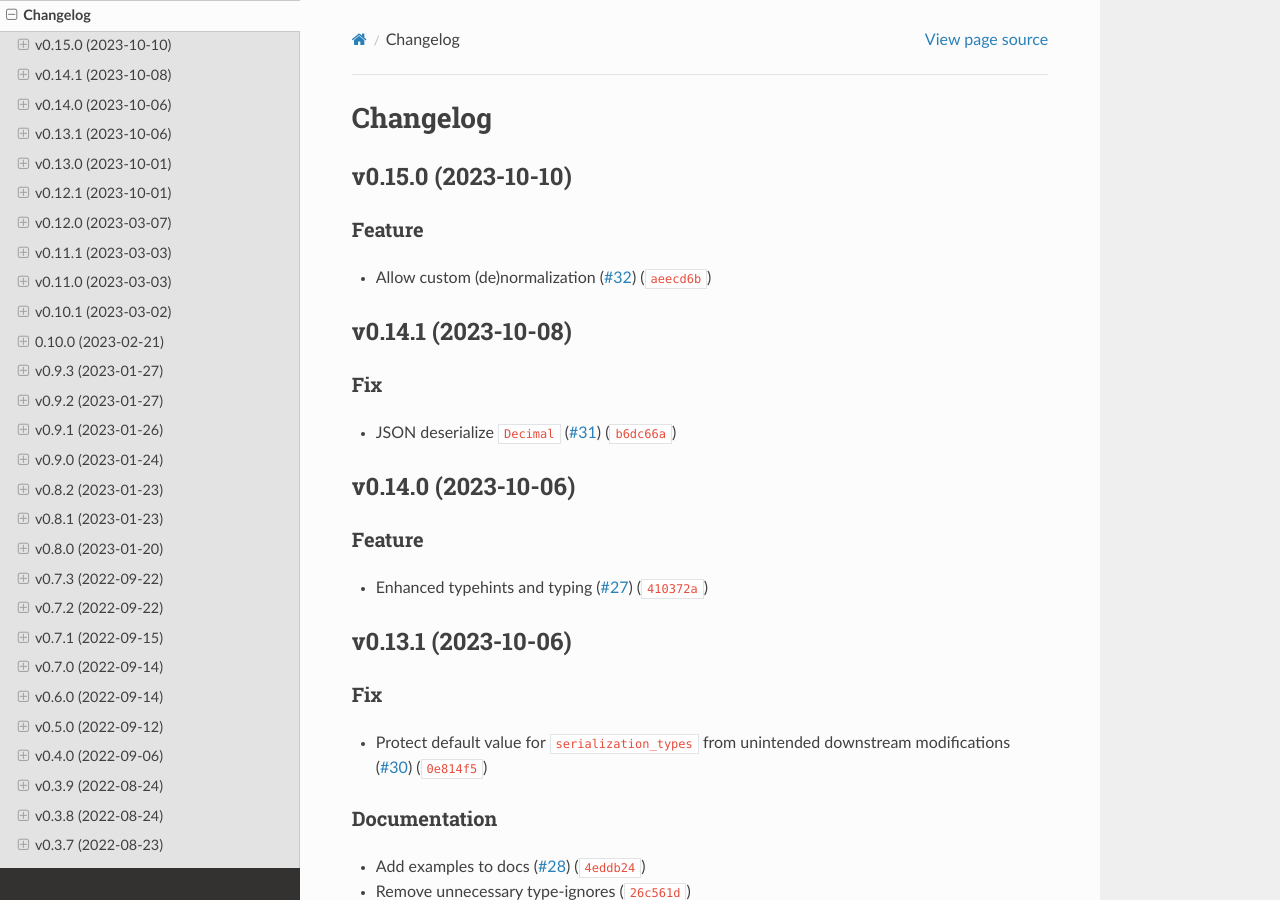
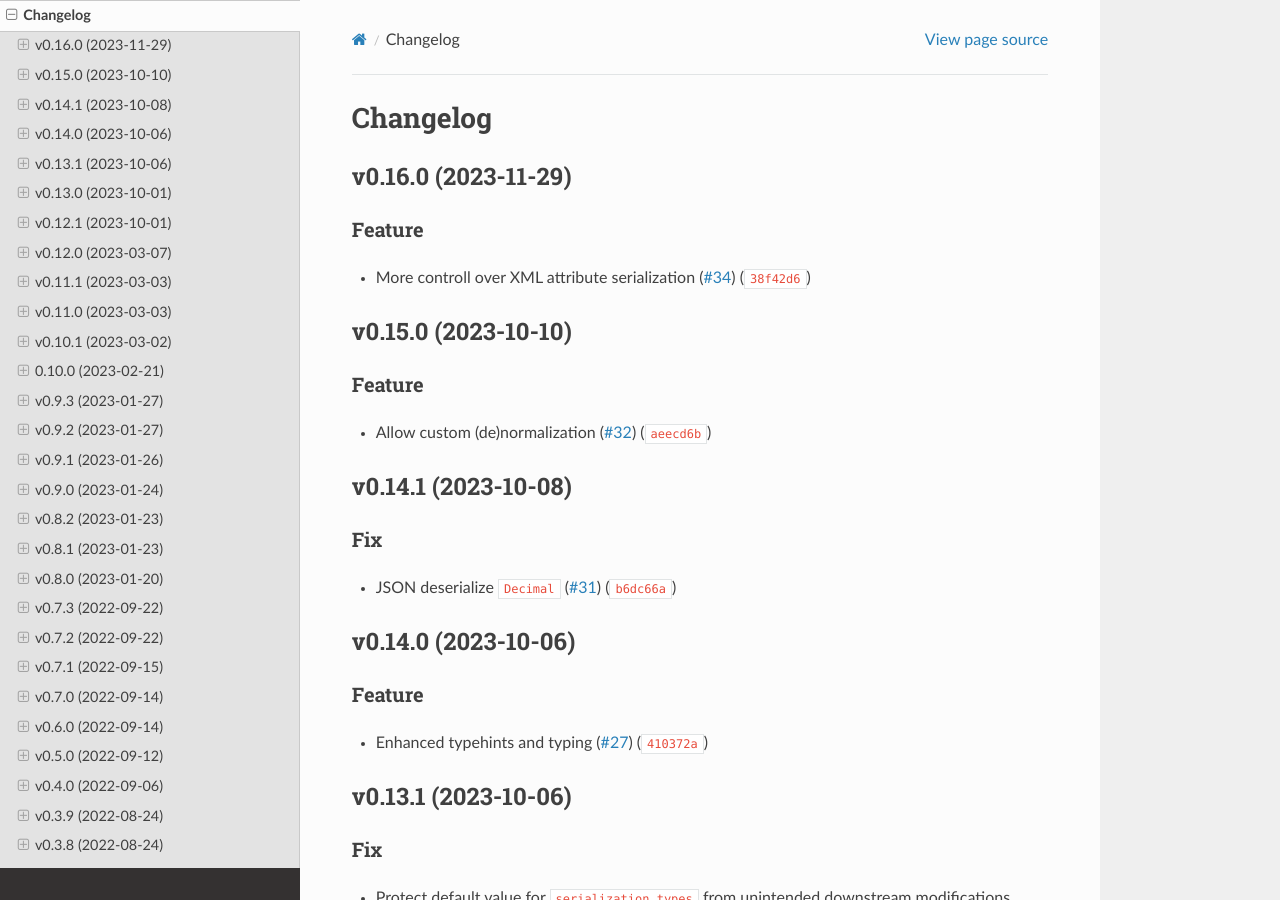
Before and after one commit to madpah/serializable, a Sphinx documentation site: the page built from docs/changelog.rst, in a window 1280 px wide and 900 px high. Built offline with Sphinx 7.4.7 and the Read the Docs theme 2.0.0, drawn with Linux system fonts in a browser that asks for light colours.

Commit message:
0.16.0
chore(release): 0.16.0

Automatically generated by python-semantic-release

```diff
--- a/CHANGELOG.md
+++ b/CHANGELOG.md
@@ -1,6 +1,12 @@
 # Changelog
 
 <!--next-version-placeholder-->
+
+## v0.16.0 (2023-11-29)
+
+### Feature
+
+* More controll over XML attribute serialization ([#34](https://github.com/madpah/serializable/issues/34)) ([`38f42d6`](https://github.com/madpah/serializable/commit/38f42d64e556a85206faa50459a9ce3e889bd3ae))
 
 ## v0.15.0 (2023-10-10)
 
--- a/docs/conf.py
+++ b/docs/conf.py
@@ -25,7 +25,7 @@ author = 'Paul Horton'
 
 # The full version, including alpha/beta/rc tags
 # !! version is managed by semantic_release
-release = '0.15.0'
+release = '0.16.0'
 
 # -- General configuration ---------------------------------------------------
 
--- a/pyproject.toml
+++ b/pyproject.toml
@@ -1,6 +1,6 @@
 [tool.poetry]
 name = "py-serializable"
-version = "0.15.0"
+version = "0.16.0"
 description = "Library for serializing and deserializing Python Objects to and from JSON and XML."
 authors = ["Paul Horton <paul.horton@owasp.org>"]
 maintainers = ["Paul Horton <paul.horton@owasp.org>"]
--- a/serializable/__init__.py
+++ b/serializable/__init__.py
@@ -52,7 +52,7 @@ import typing  # noqa: F401 # isort: skip
 
 # !! version is managed by semantic_release
 # do not use typing here, or else `semantic_release` might have issues finding the variable
-__version__ = '0.15.0'
+__version__ = '0.16.0'
 
 logger = logging.getLogger('serializable')
 logger.setLevel(logging.INFO)
```
